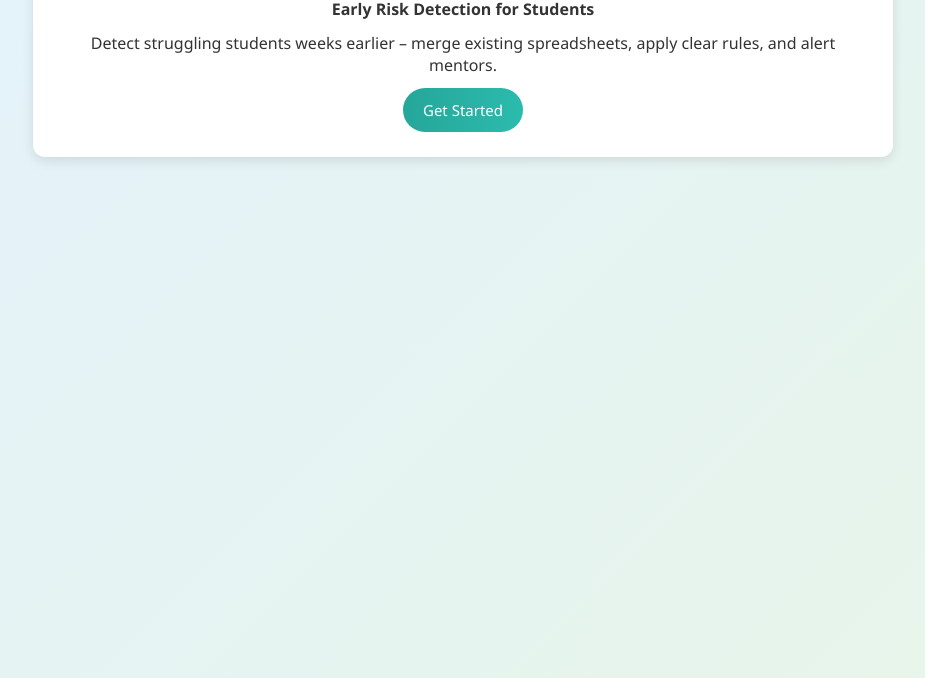
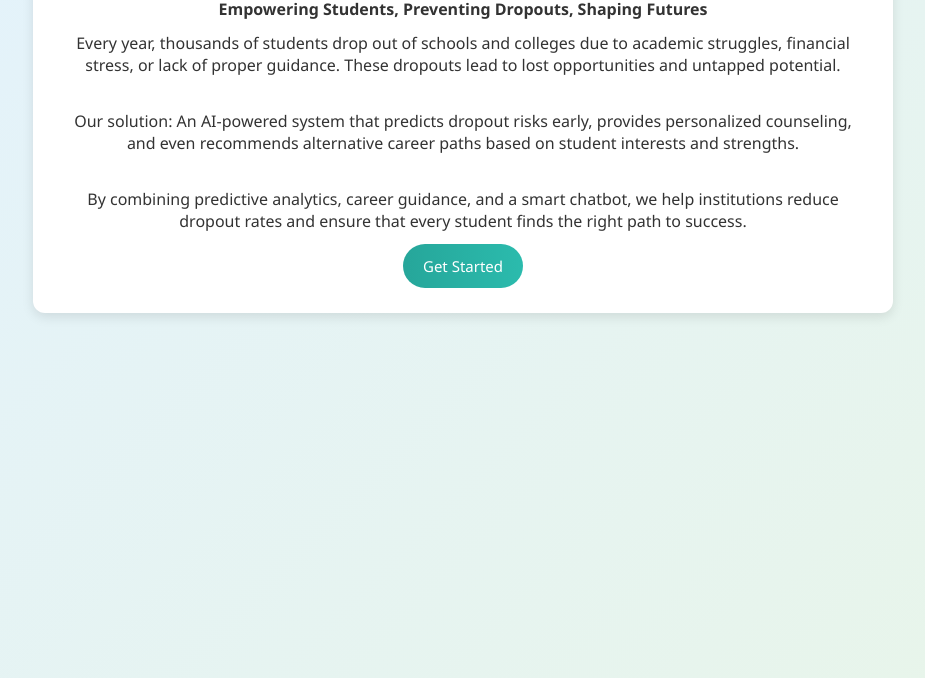
Before and after one commit to FurkanAliSultan3/AI-based-drop-out-prediction-and-counseling-system, a plain HTML site: page index.html in a window 1280 px wide. Shown: the part 162-840 px from the top of the page, without its empty margins (177-1102 px from the left). Drawn offline with nearby package versions, Linux system fonts and the light colour scheme.

Commit message:
index.html

```diff
--- a/index.html
+++ b/index.html
@@ -19,8 +19,10 @@
   <div id="home" class="container">
     <div class="card center">
       <h1>EduGuard</h1>
-      <p><b>Early Risk Detection for Students</b></p>
-      <p>Detect struggling students weeks earlier – merge existing spreadsheets, apply clear rules, and alert mentors.</p>
+      <p><b>Empowering Students, Preventing Dropouts, Shaping Futures</b></p>
+      <p>Every year, thousands of students drop out of schools and colleges due to academic struggles, financial stress, or lack of proper guidance. These dropouts lead to lost opportunities and untapped potential.</p>
+        <br><p>Our solution: An AI-powered system that predicts dropout risks early, provides personalized counseling, and even recommends alternative career paths based on student interests and strengths.</p>
+        <br><p>By combining predictive analytics, career guidance, and a smart chatbot, we help institutions reduce dropout rates and ensure that every student finds the right path to success.</p>
       <button class="btn" onclick="showRoleSelect()">Get Started</button>
     </div>
   </div>
```
